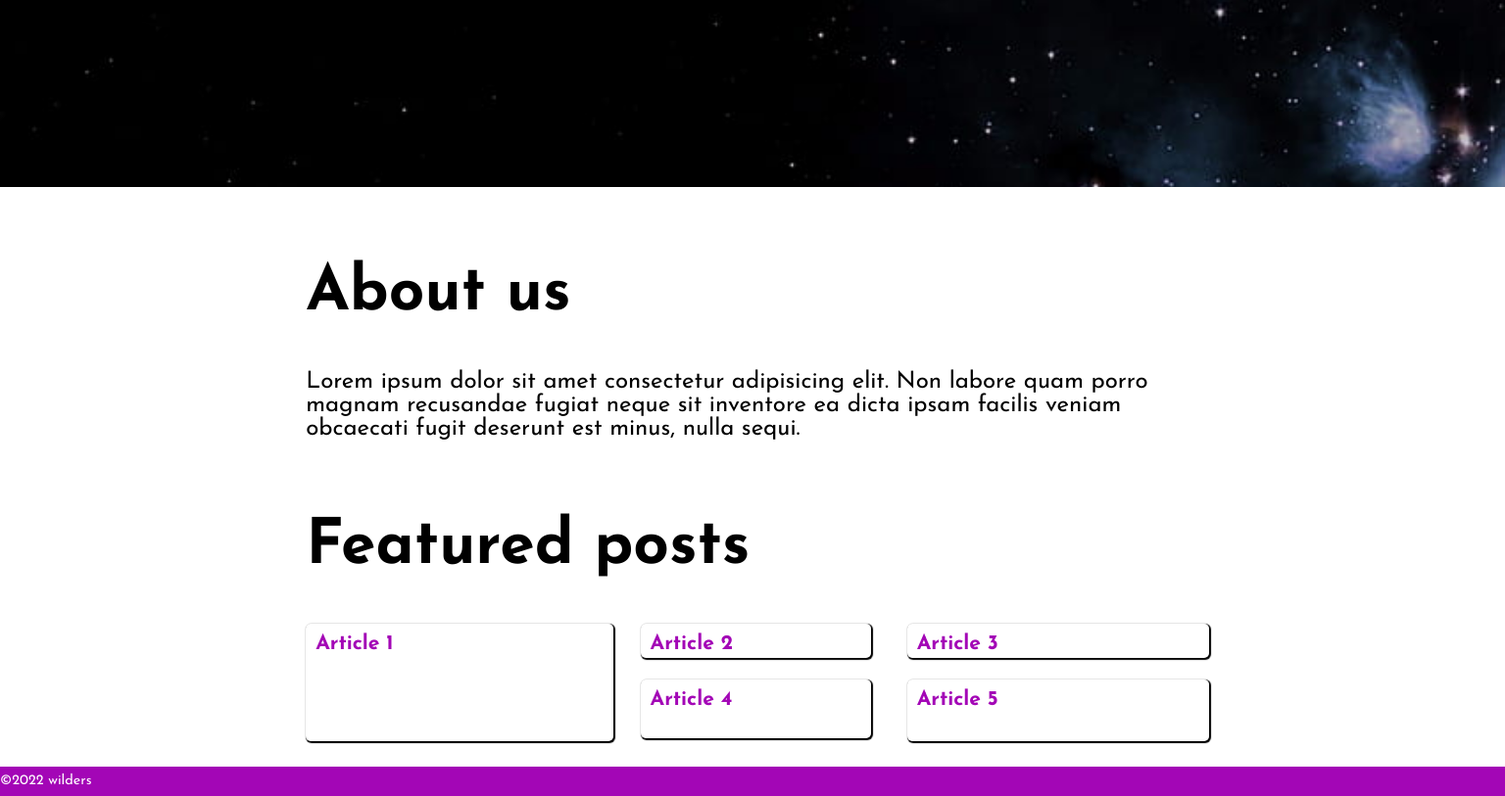
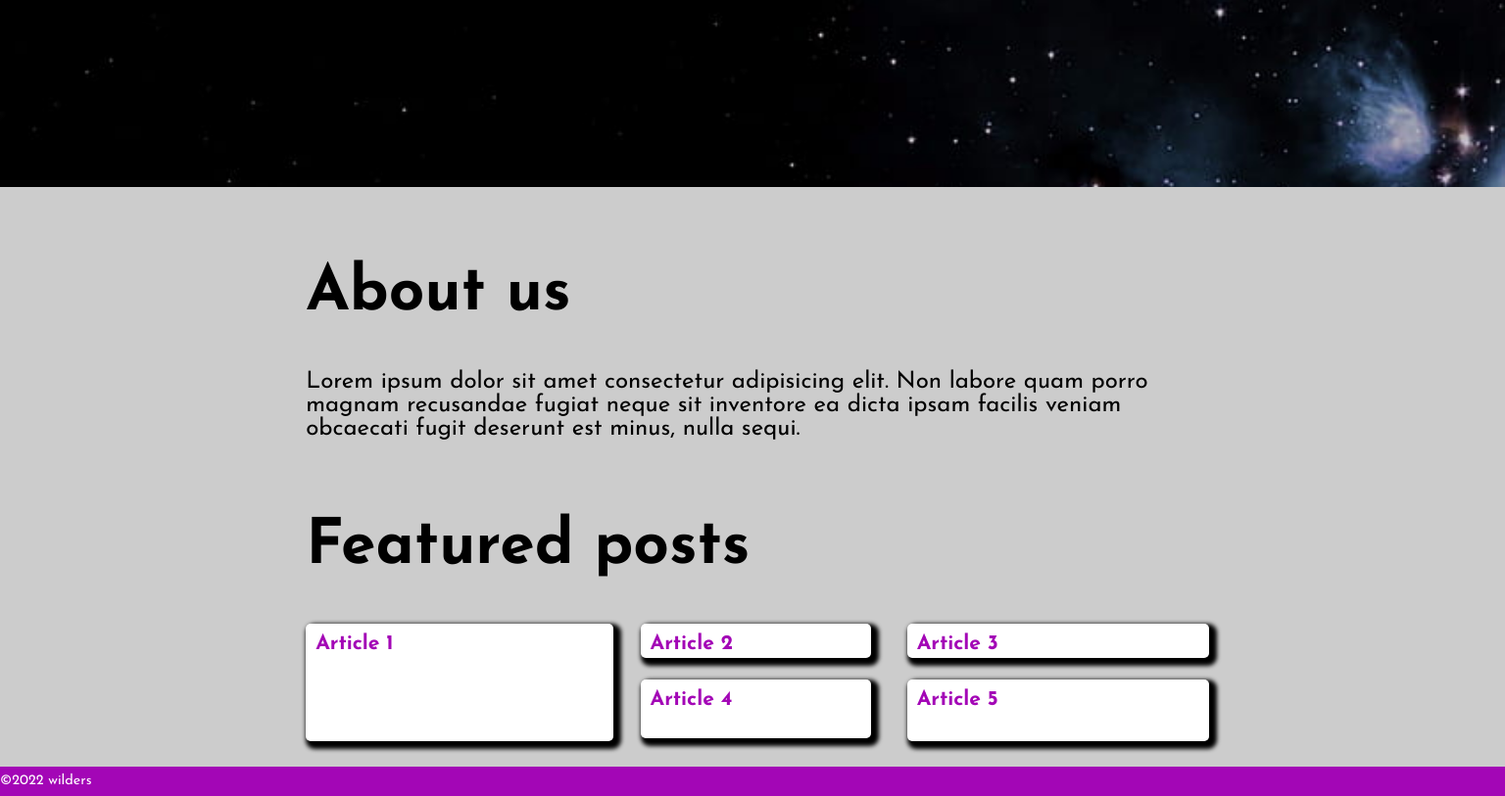
Before and after one commit to Freddyede/html-css_responsive, a plain HTML site: page index.html in a window 1536 px wide. Shown: the part 609-1422 px from the top of the page at 98% size. Drawn offline with Linux system fonts and the light colour scheme.

Commit message:
Finish desktop

```diff
--- a/assets/styles/desktop.css
+++ b/assets/styles/desktop.css
@@ -1,6 +1,7 @@
 @media (min-width: 1369px) {
     body {
         margin: 0;
+        background: #CCCCCC;
         padding: 0;
     }
 
@@ -93,9 +94,10 @@
                 padding-top: 10px;
                 padding-left: 10px;
                 border-radius: 5px;
-                box-shadow: 1px 1px 1px 1px #000000;
+                box-shadow: 4px 4px 4px 4px #000000;
                 font-size: 18px;
-                color: var(--purple-color)
+                color: var(--purple-color);
+                background-color: #FFFFFF;
             }
         }
 
```
